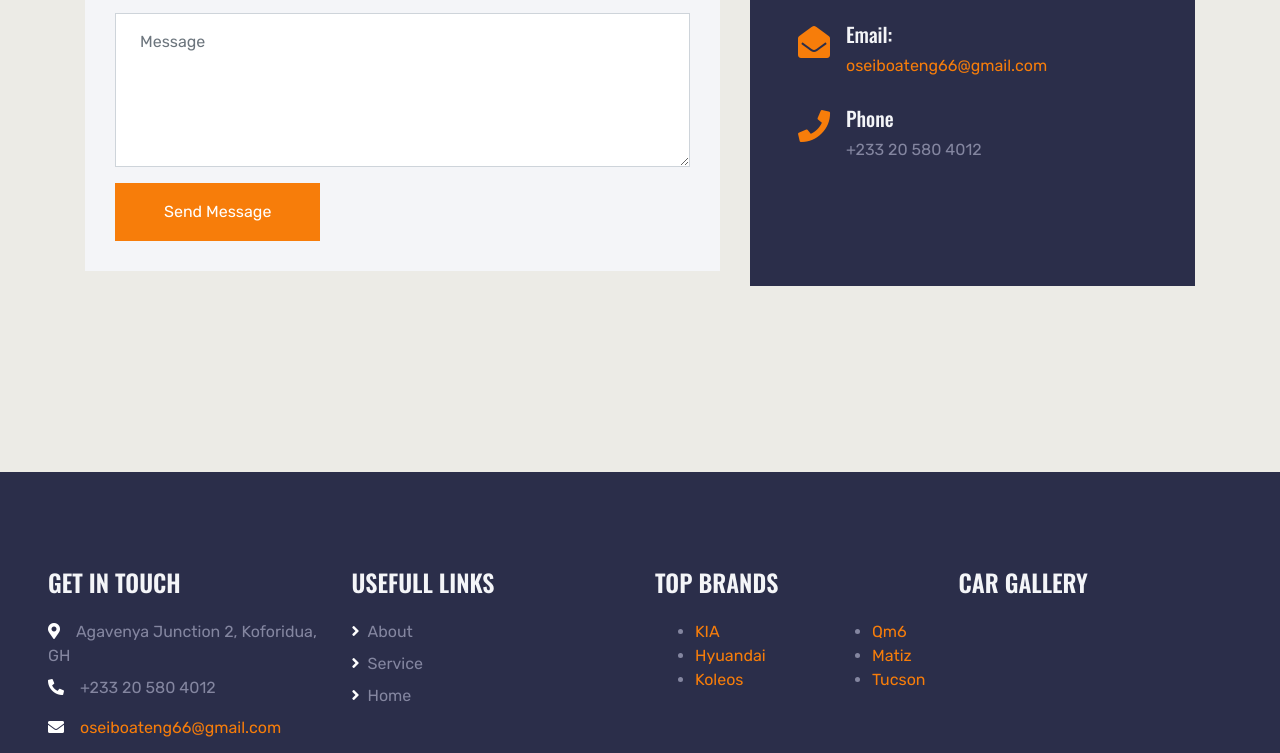
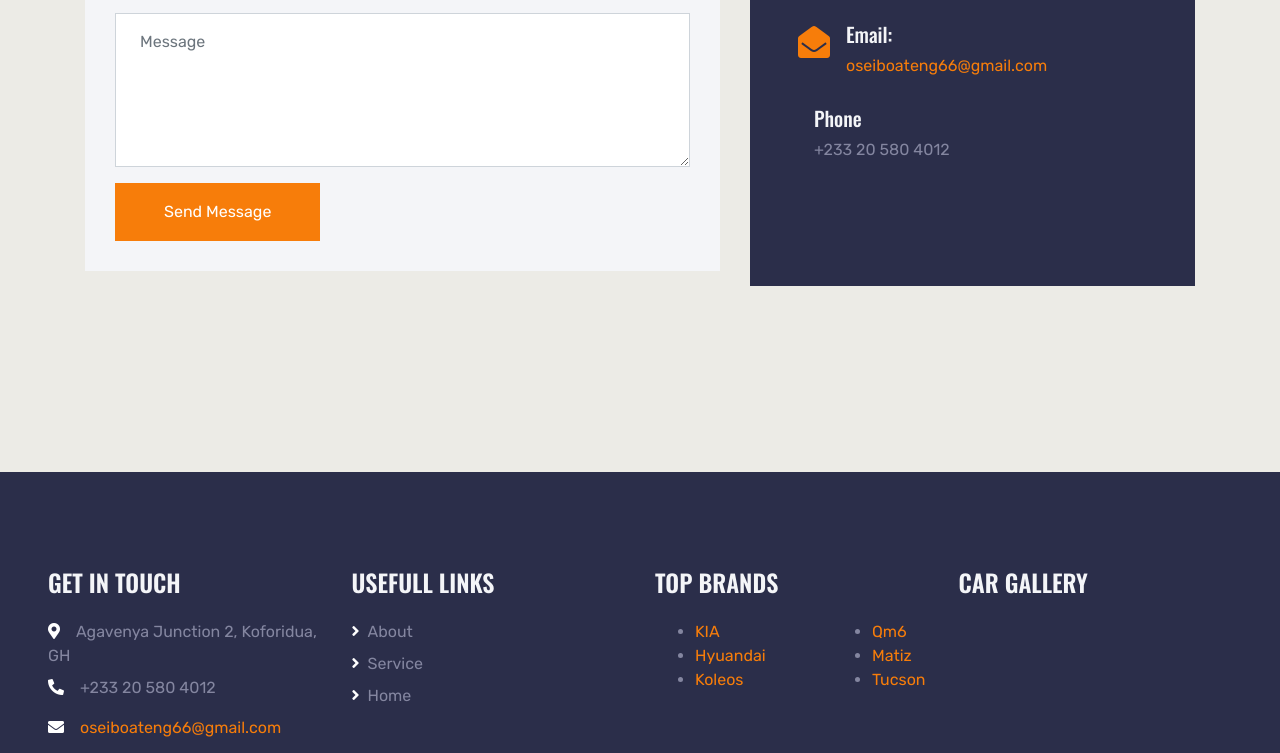
Before and after one commit to Osei-Donkor/joelexisenterprise-, a plain HTML site: page index.html in a window 1280 px wide. Shown: the part 4655-5408 px from the top of the page. Drawn offline with nearby package versions, Linux system fonts and the light colour scheme.

Commit message:
Update index.html

```diff
--- a/index.html
+++ b/index.html
@@ -488,7 +488,7 @@
                             </div>
                         </div>
                         <div class="d-flex mb-3">
-                            <i class="fa fa-2x fa-soild fa-phone text-primary flex-shrink-0 mr-3"></i>
+                            <i class="fa fa-2x fa-phone-forward text-primary flex-shrink-0 mr-3"></i>
                             <div class="mt-n1">
                                <h5 class="text-light">Phone</h5>
                                 <p> +233 20 580 4012</p>
```
